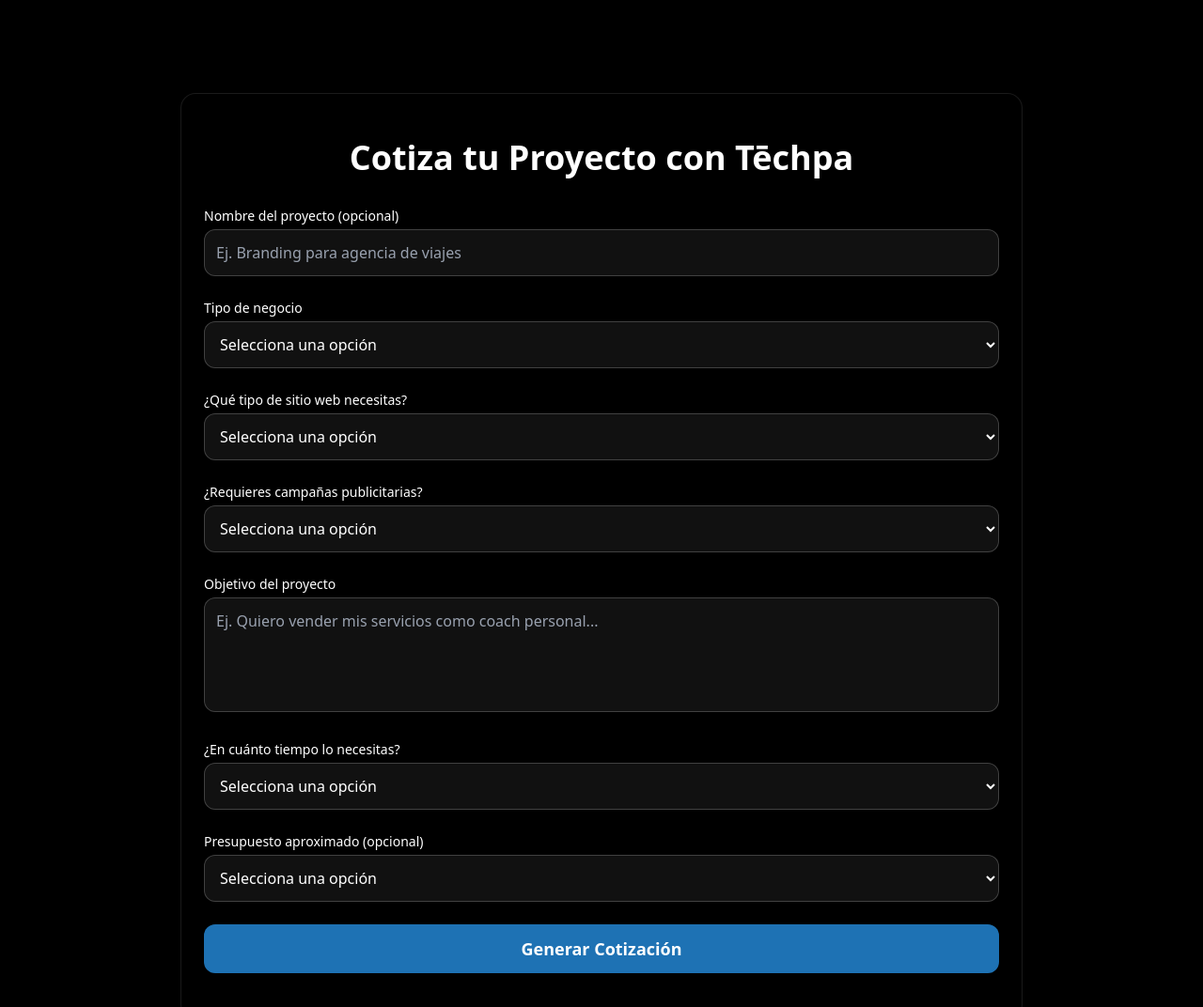
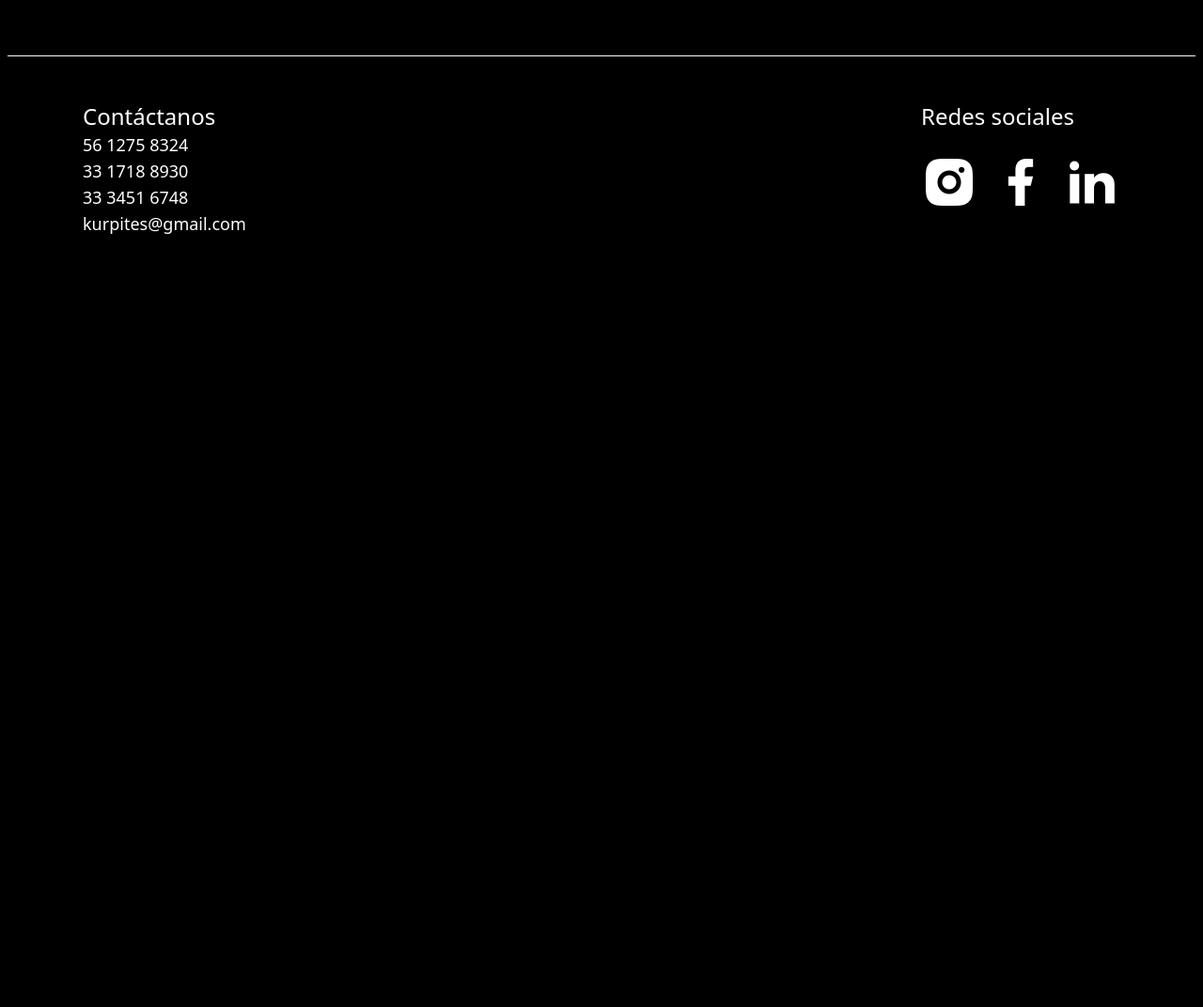
Before and after one commit to Migueluckleo/kurpites, a website: page index.html in a window 1280 px wide. Shown: the part 2738-3810 px from the top of the page at 94% size. After the commit the page ends 3038 px from the top, so only its background shows below. Drawn offline with nearby package versions, Linux system fonts and the light colour scheme.

Commit message:
updated api/cotizar.js

```diff
--- a/index.html
+++ b/index.html
@@ -243,101 +243,6 @@
         </div>
     </div>
 </section>
-<section id="cotizador" class="w-full max-w-4xl mx-auto my-20 px-6 py-12 bg-black text-white rounded-2xl shadow-2xl border border-white/10">
-    <h2 class="text-3xl lg:text-4xl font-bold text-center mb-8">Cotiza tu Proyecto con Tēchpa</h2>
-
-    <form id="formCotizador" class="flex flex-col gap-6">
-
-      <!-- Nombre del proyecto -->
-      <div>
-        <label for="proyecto" class="block text-sm font-medium mb-1 text-white">Nombre del proyecto (opcional)</label>
-        <input type="text" id="proyecto" name="proyecto" placeholder="Ej. Branding para agencia de viajes"
-          class="w-full p-3 rounded-xl bg-[#111] text-white placeholder-gray-400 border border-white/20 focus:outline-none focus:ring-2 focus:ring-brand-primary">
-      </div>
-
-      <!-- Tipo de negocio -->
-      <div>
-        <label for="tipo" class="block text-sm font-medium mb-1 text-white">Tipo de negocio</label>
-        <select id="tipo" name="tipo"
-          class="w-full p-3 rounded-xl bg-[#111] text-white border border-white/20 focus:outline-none focus:ring-2 focus:ring-brand-primary">
-          <option value="">Selecciona una opción</option>
-          <option value="personal">Personal / Freelance</option>
-          <option value="marca">Marca o producto</option>
-          <option value="pyme">Pequeña o mediana empresa</option>
-          <option value="corporativo">Agencia o corporativo</option>
-          <option value="otro">Otro</option>
-        </select>
-      </div>
-
-      <!-- Secciones del sitio web -->
-      <div>
-        <label for="web" class="block text-sm font-medium mb-1 text-white">¿Qué tipo de sitio web necesitas?</label>
-        <select id="web" name="web"
-          class="w-full p-3 rounded-xl bg-[#111] text-white border border-white/20 focus:outline-none focus:ring-2 focus:ring-brand-primary">
-          <option value="">Selecciona una opción</option>
-          <option value="1">Landing express (1 sección)</option>
-          <option value="2-4">De 2 a 4 secciones</option>
-          <option value="5+">Sitio completo (5 o más secciones)</option>
-          <option value="no">No necesito sitio web</option>
-        </select>
-      </div>
-
-      <!-- Campañas -->
-      <div>
-        <label for="campañas" class="block text-sm font-medium mb-1 text-white">¿Requieres campañas publicitarias?</label>
-        <select id="campañas" name="campañas"
-          class="w-full p-3 rounded-xl bg-[#111] text-white border border-white/20 focus:outline-none focus:ring-2 focus:ring-brand-primary">
-          <option value="">Selecciona una opción</option>
-          <option value="1">1 campaña (1 mes)</option>
-          <option value="2">2 campañas (2 meses)</option>
-          <option value="3">3 campañas (3 meses)</option>
-          <option value="no">No por ahora</option>
-        </select>
-      </div>
-
-      <!-- Objetivo -->
-      <div>
-        <label for="objetivo" class="block text-sm font-medium mb-1 text-white">Objetivo del proyecto</label>
-        <textarea id="objetivo" name="objetivo" rows="4" placeholder="Ej. Quiero vender mis servicios como coach personal..."
-          class="w-full p-3 rounded-xl bg-[#111] text-white placeholder-gray-400 border border-white/20 focus:outline-none focus:ring-2 focus:ring-brand-primary resize-none"></textarea>
-      </div>
-
-      <!-- Urgencia -->
-      <div>
-        <label for="tiempo" class="block text-sm font-medium mb-1 text-white">¿En cuánto tiempo lo necesitas?</label>
-        <select id="tiempo" name="tiempo"
-          class="w-full p-3 rounded-xl bg-[#111] text-white border border-white/20 focus:outline-none focus:ring-2 focus:ring-brand-primary">
-          <option value="">Selecciona una opción</option>
-          <option value="1 semana">1 semana</option>
-          <option value="2-3 semanas">2 a 3 semanas</option>
-          <option value="1 mes">1 mes o más</option>
-          <option value="urgente">Lo antes posible</option>
-        </select>
-      </div>
-
-      <!-- Presupuesto -->
-      <div>
-        <label for="presupuesto" class="block text-sm font-medium mb-1 text-white">Presupuesto aproximado (opcional)</label>
-        <select id="presupuesto" name="presupuesto"
-          class="w-full p-3 rounded-xl bg-[#111] text-white border border-white/20 focus:outline-none focus:ring-2 focus:ring-brand-primary">
-          <option value="">Selecciona una opción</option>
-          <option value="-800">Menos de $800 USD</option>
-          <option value="1000-2000">$1000 a $2000 USD</option>
-          <option value="2000+">Más de $2000 USD</option>
-          <option value="indefinido">No definido aún</option>
-        </select>
-      </div>
-
-    <!-- Botón -->
-    <button id="btnCotizar" type="button"
-    class="bg-brand-primary hover:bg-brand-primary/90 text-white text-lg font-semibold py-3 px-6 rounded-xl transition w-full">
-        Generar Cotización
-    </button>
-    </form>
-
-    <!-- Respuesta IA -->
-    <div id="respuestaIA" class="mt-8 hidden bg-[#111] text-white border border-white/10 p-6 rounded-xl whitespace-pre-line font-mono text-sm"></div>
-  </section>
 
 
 <footer class="flex flex-col lg:flex-row w-full justify-center items-start p-4 lg:p-0 lg:py-8 gap-6 bg-cover md:bg-full h-auto max-w-[2400px] border-t-1 border-gray-50 mt-10">
```
